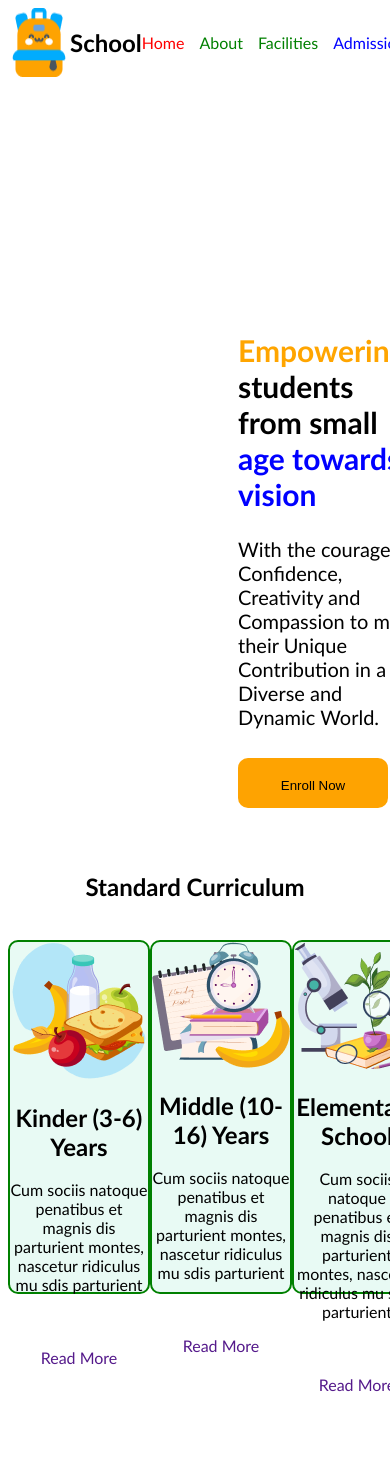
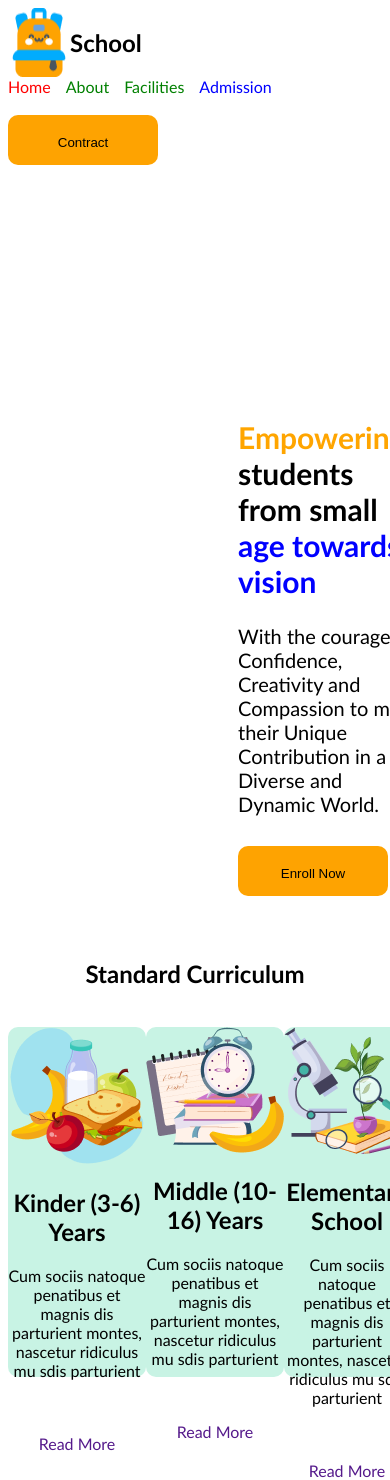
Before and after one commit to WDAlAminBD/project-f2, a plain HTML site: page index.html in a window 390 px wide. Shown: the top 1480 px of the page. Before the commit the page ends 1394 px from the top, so only its background shows below. Drawn offline with Linux system fonts and the light colour scheme.

Commit message:
last commit

```diff
--- a/styles/style.css
+++ b/styles/style.css
@@ -63,11 +63,20 @@
 .course-3{
     height: 350px;
     width: 300px;
-    border: 2px solid green;
-    background-color: rgb(232, 250, 244);
+    /* border: 2px solid green; */
+    background-color: rgb(200, 243, 228);
     border-radius: 10px;
     text-align: center;
 }
 .course-bg{
     background-image: url("asset_bg.png");
 }
+@media screen and (max-width:577px){
+    .nav-bar{
+        display:block;
+    }
+    .prof-pic{
+        height: 100px;
+        width: 60px;
+    }
+}
```
